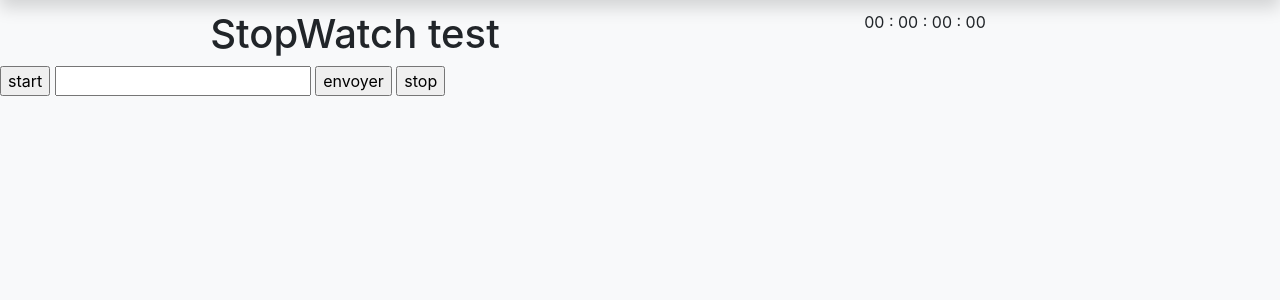
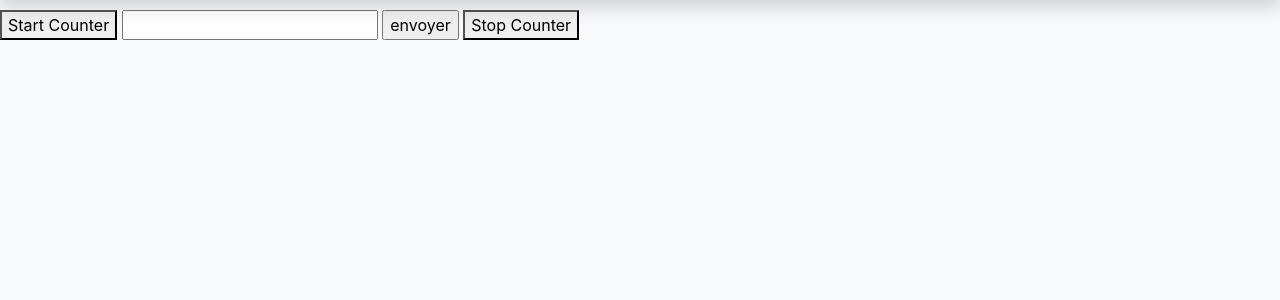
Before and after one commit to himani052/riddle-mvc-php, a PHP site: page /course/play/course/1 in a window 1280 px wide. Shown: the part 60-360 px from the top of the page. Run offline with PHP 8.4, Linux system fonts and the light colour scheme; some libraries are stand-ins or nearby versions.

Commit message:
Implementation StopWatch fix

```diff
--- a/ressources/views/course/play/index.twig
+++ b/ressources/views/course/play/index.twig
@@ -1,29 +1,17 @@
 {% extends "layouts/default.twig" %}
 
 {% block content %}
-    <script type="text/javascript" src="/public/assets/js/stopwatch/stopWatch.js"></script>
-
-    <div class="container">
-        <div class="row">
-            <div class="col text-center">
-                <h1>StopWatch test</h1>
-            </div>
-            <div class="col text-center">
-                <span id="hour">00</span> :
-                <span id="min">00</span> :
-                <span id="sec">00</span> :
-                <span id="milisec">00</span>
-
-            </div>
-        </div>
-    </div>
+    <script src="/public/assets/js/stopwatch/stopWatch.js"></script>
     <form action="{{ route('course.play') }}" method="post">
         <input type="hidden" class="form-control" id="idCourse" name="idCourse" value="{{ id }}">
-        <input type="submit" name="commencer" value="start" onclick="start()"/>
-        <input type="text" name="reponse"/>
-        <input type="submit" name="envoyer" value="envoyer"/>
-        <input type="submit" name="terminer" value="stop" onclick="Stop()"/>
+        <div id="container">
+            <span id="counter">
 
+            </span>
+            <button type="submit" name="commencer" value="start" id="start">Start Counter</button>
+            <input type="text" name="reponse"/>
+            <input type="submit" name="envoyer" value="envoyer"/>
+            <button type="submit" name="terminer" value="stop" id="stop">Stop Counter</button>
     </form>
 
 {% endblock %}
```
Also changed, not shown: public/assets/js/stopwatch/stopWatch.js.
